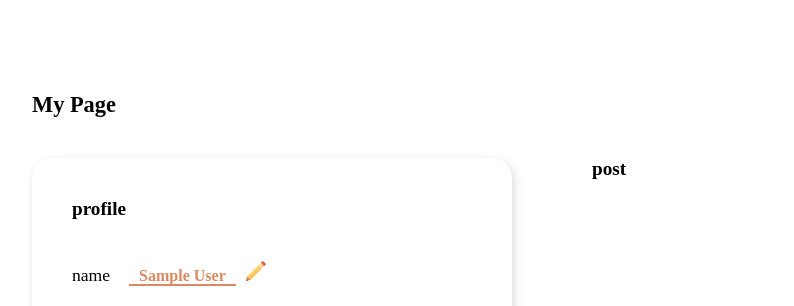
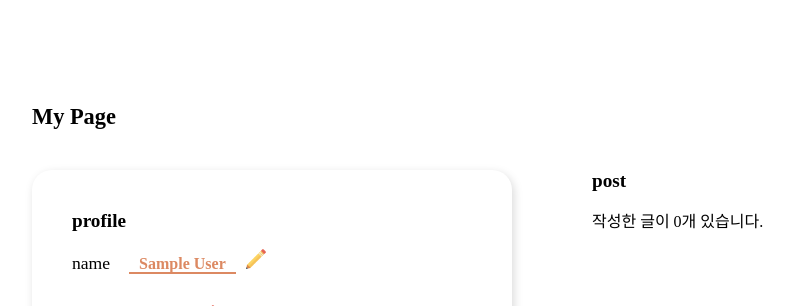
Before and after one commit to ohcmadah/info-overflow, a Django app: page /my_page/ in a window 1280 px wide. Shown: the part 160-466 px from the top of the page, without its empty margins (33-827 px from the left). Run offline with Django 3.2, Linux system fonts and the light colour scheme; the visitor is signed in with stand-in values (Sample User, id 1); data that the repository does not hold is empty; parts of the project's set-up code (start-up, migrations or seed data) failed here and were passed over.

Commit message:
내가 작성한 글 갯수 추가

```diff
--- a/account/static/account/css/my_page.css
+++ b/account/static/account/css/my_page.css
@@ -52,7 +52,6 @@
 h2 {
     font-size: 1.2rem;
     margin-top: 0;
-    margin-bottom: 40px;
 }
 
 /* Card View */
@@ -201,6 +200,10 @@
 }
 
 /* Post */
+.my-post-container {
+    margin-top: 40px;
+}
+
 .my-post-container li::marker {
     color: #DC8962;
 }
--- a/account/templates/account/my_page.html
+++ b/account/templates/account/my_page.html
@@ -71,6 +71,7 @@
         </div>
         <div id="post">
             <h2>post</h2>
+            <span>작성한 글이 {{ count }}개 있습니다.</span>
             <ul class="my-post-container">
                 {% for post_list in posts.values %}
                     {% if post_list %}
--- a/account/views.py
+++ b/account/views.py
@@ -97,15 +97,15 @@
             messages.info(request, 'Please correct the error below')
             return redirect('/my_page')
 
-    filter_posts = list(Post.objects.filter(user=request.user))
+    filter_posts = Post.objects.filter(user=request.user)
     posts = {}
-    for post in filter_posts:
+    for post in list(filter_posts):
         date = str(post.published_date)[:7]
         if date in posts:
             posts[date].append(post)
         else:
             posts[date] = [post]
-    return render(request, 'account/my_page.html', {'posts': posts})
+    return render(request, 'account/my_page.html', {'posts': posts, 'count': filter_posts.count()})
 
 @login_required
 def delete_user(request):
```
